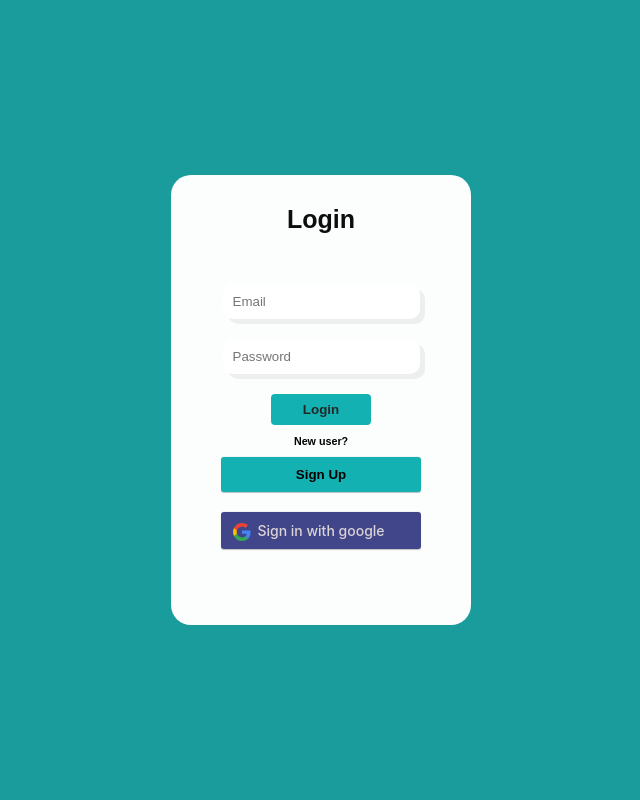
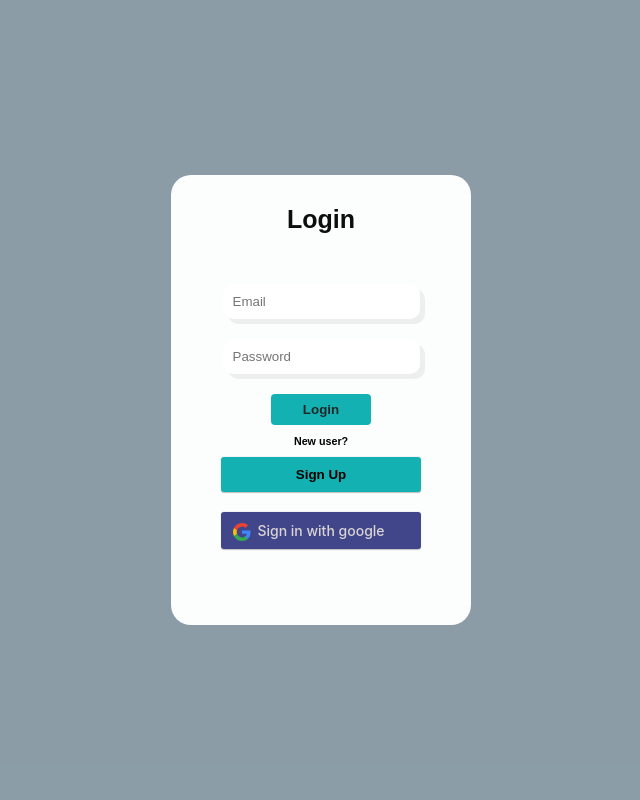
Before and after one commit to adilmuhammedy/Kochimetro, a PHP site: page /login.html in a window 1280 px wide. Shown: the whole page, without its empty margins (319-959 px from the left). Run offline with PHP 8.4, Linux system fonts and the light colour scheme; some libraries are stand-ins or nearby versions.

Commit message:
login updated1

```diff
--- a/css/login.css
+++ b/css/login.css
@@ -9,7 +9,7 @@
     height: 100vh;
     background-position:center;
     background-size:cover;
-    background-color:   rgb(26, 156, 156);
+    background-color:   rgba(79, 106, 122, 0.658);
 }
 .form-box{
     width: 380px;
--- a/css/signup.css
+++ b/css/signup.css
@@ -9,7 +9,7 @@
     height: 100vh;
     background-position:center;
     background-size:cover;
-    background-color:   rgb(26, 156, 156);
+    background-color:   rgba(79, 106, 122, 0.658);
 }
 .form-box{
   width: 480px;
@@ -70,7 +70,7 @@ button {
 }
 .sign {
   color: #000302;
-  background-color: rgb(36, 197, 133);
+  background-color: #14B1B2;
 }
 button:hover {
     color: rgb(255, 255, 255);
```
